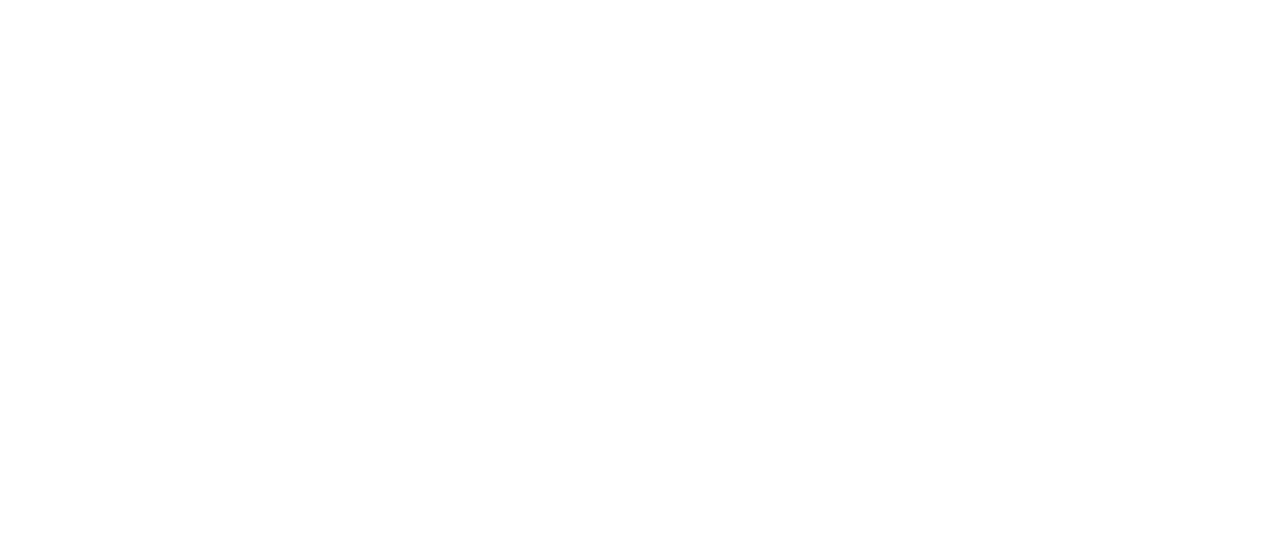
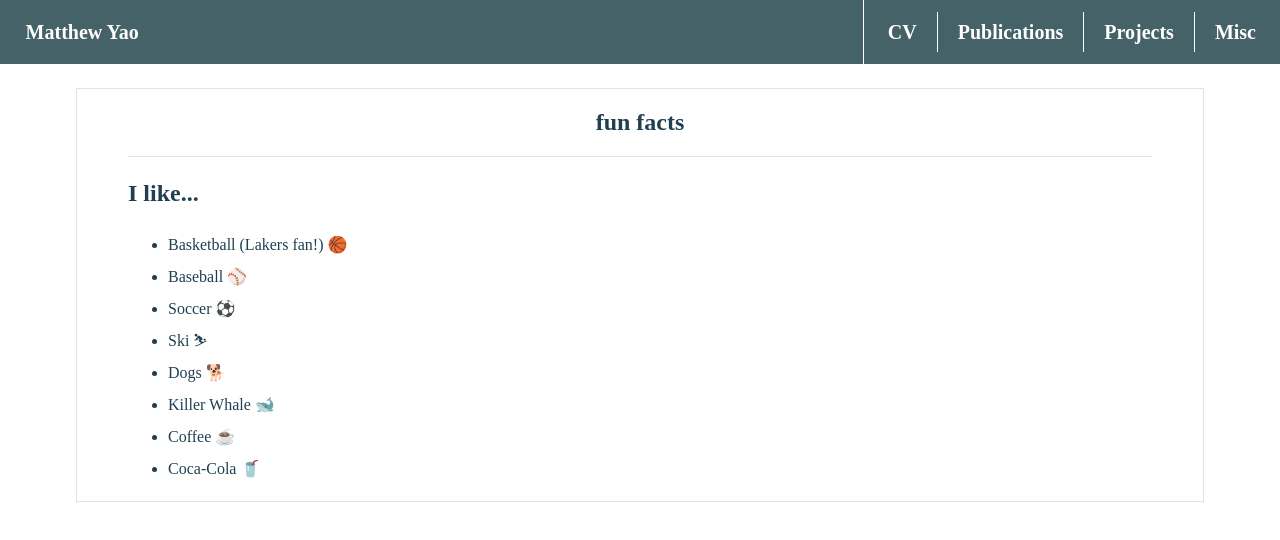
Before and after one commit to JNNNNYao/my-website, a React (Create React App) app: page /misc in a window 1280 px wide. Before the commit this address had no page. Shown: the top 540 px of the page. Built offline with nearby package versions, Linux system fonts and the light colour scheme.

Commit message:
[UPDATE] Misc page

```diff
--- a/src/App.js
+++ b/src/App.js
@@ -6,6 +6,7 @@
 const CV = lazy(() => import('./pages/CV'));
 const Publications = lazy(() => import('./pages/Publications'));
 const Projects = lazy(() => import('./pages/Projects'));
+const Misc = lazy(() => import('./pages/Misc'));
 
 const { PUBLIC_URL } = process.env;
 
@@ -18,6 +19,7 @@
           <Route path="/cv" element={<CV/>} />
           <Route path="/publications" element={<Publications/>} />
           <Route path="/projects" element={<Projects/>} />
+          <Route path="/misc" element={<Misc/>} />
         </Routes>
       </Suspense>
     </BrowserRouter>
--- /dev/null
+++ b/src/css/Misc.scss
@@ -0,0 +1,102 @@
+@import 'libs/palette';
+
+#misc {
+    min-height: calc(100% - 50px);
+    width: 100%;
+    margin-top: 64px;
+    text-align: center;
+    color: _palette(one);
+
+    a {
+        text-decoration: none;
+        color: _palette(one);
+    }
+
+    a:visited {
+        color: _palette(one);
+    }
+
+    @media (hover: hover) {
+        a:hover {
+            color: _palette(five);
+        }
+    }
+
+    .wrapper {
+        display: inline-block;
+        width: 80%;
+        max-width: 1100px;
+        padding-left: 4%;
+        padding-right: 4%;
+        margin: 24px auto;
+        background-color: _palette(three);
+        border: solid 1px _palette(four);
+
+        .intro {
+            margin: auto;
+            text-align: center;
+
+            img {
+                margin-top: 0px;
+                border-radius: 30px;
+                width: 160px;
+            }
+
+            p {
+                text-align: justify;
+            }
+        }
+
+        .resume_top {
+            line-height: 2em;
+            text-align: left;
+            border-top: solid 1px _palette(four);
+        }
+
+        .resume {
+            margin-top: 16px;
+            line-height: 2em;
+            text-align: left;
+            border-top: solid 1px _palette(four);
+        }
+
+        .item {
+            margin-top: 1.5em;
+            line-height: 1em;
+
+            h3 {
+                margin: 0;
+            }
+
+            .right {
+                text-align: right;
+                line-height: 1em;
+            }
+
+            @media screen and (max-width: 860px) {
+                .right {
+                    line-height: 2em;
+                }
+            }
+
+            ul {
+                line-height: 1.5em;
+            }
+        }
+
+        animation-duration: 0.6s;
+        animation-name: slideup;
+    }
+
+    @keyframes slideup{
+        from {
+            margin-top: 100%;
+            height: 250%
+        }
+
+        to {
+            margin-top: 0%;
+            height: 100%;
+        }
+    }
+}
--- a/src/pages/CV.js
+++ b/src/pages/CV.js
@@ -4,7 +4,6 @@
 import '../css/CV.scss'
 
 function CV() {
-  const likes = ['Basketball (Lakers fan!) 🏀', 'Baseball ⚾', 'Soccer ⚽', 'Ski ⛷', 'Dogs 🐕', 'Killer Whale 🐋', 'Coffee ☕', 'Coca-Cola 🥤'];
   return (
     <div class="body">
       <Navigation></Navigation>
@@ -149,15 +148,6 @@
               </div>
             </div>
           </section>
-          <section className="resume">
-            <header>
-              <h2>Misc</h2>
-            </header>
-            I like...
-            <ul>
-              {likes.map((value, index) => { return <li>{value}</li> })}
-            </ul>
-          </section>
         </div>
       </div>
       <Footer></Footer>
--- a/src/pages/Index.js
+++ b/src/pages/Index.js
@@ -21,7 +21,7 @@
             <section className="about">
                 {/* <h2>About</h2> */}
                 <p>
-                Hi, this is Matthew! Welcome to my website&#128526;
+                Hi, this is Matthew! Welcome to my website.
                 I am a research intern at <a href='https://www.mediatek.com/'>MediaTek</a>, mentored by Yi-Chen Lo, Roy Tseng, and Chia-Che Chang. My research interests lie in the fields of learning with limited data, low-level vision, and implicit neural representation.
                 I received a B.S. degree in Computer Science from <a href='https://nthu-en.site.nthu.edu.tw/'>National Tsing Hua University</a>, advised by <a href='http://elsalab.ai/about'>Prof. Chun-Yi Lee</a>.
                 Currently, I am applying for Fall 2023 graduate programs in the U.S.
--- /dev/null
+++ b/src/pages/Misc.js
@@ -0,0 +1,33 @@
+import React from 'react';
+import Navigation from './blocks/Navigation';
+import Footer from './blocks/Footer'
+import '../css/Misc.scss'
+
+function Misc() {
+  const likes = ['Basketball (Lakers fan!) 🏀', 'Baseball ⚾', 'Soccer ⚽', 'Ski ⛷', 'Dogs 🐕', 'Killer Whale 🐋', 'Coffee ☕', 'Coca-Cola 🥤'];
+  return (
+    <div class="body">
+      <Navigation></Navigation>
+      <div id="misc">
+        <div className="wrapper">
+          <section className="intro">
+            <header>
+              <h2>fun facts</h2>
+            </header>
+          </section>
+          <section className="resume_top">
+            <header>
+              <h2>I like...</h2>
+            </header>
+            <ul>
+              {likes.map((value, index) => { return <li>{value}</li> })}
+            </ul>
+          </section>
+        </div>
+      </div>
+      <Footer></Footer>
+    </div>
+  );
+}
+
+export default Misc;
--- a/src/pages/Projects.js
+++ b/src/pages/Projects.js
@@ -19,7 +19,7 @@
           <section className="project">
             <div className="item">
               <h3>
-                ElonMA <a href="https://github.com/JNNNNYao/ElonMA"><FontAwesomeIcon icon={faShareAltSquare} size='s'/></a>
+                <a href="https://github.com/JNNNNYao/ElonMA">ElonMA <FontAwesomeIcon icon={faShareAltSquare} size='s'/></a>
               </h3>
               <i>Jun. 2022</i>
               <p>
@@ -33,11 +33,11 @@
           <section className="project">
             <div className="item">
               <h3>
-                Sim-to-Real: ADUDA <a href="https://aduda.engine210.site/"><FontAwesomeIcon icon={faShareAltSquare} size='s'/></a>
+                <a href="https://aduda.engine210.site/">Sim-to-Real: ADUDA <FontAwesomeIcon icon={faShareAltSquare} size='s'/></a>
               </h3>
               <i>Dec. 2021</i>
               <p>
-                This work targeted the techniques of Unsupervised Domain Adaptation (UDA) for semantic segmentation. We first improve the segmentation accuracy of the UDA Segmentation model with simple yet effective designs. Then we prove its effectiveness in real applications by building an autonomous driving pipeline.
+                This work demonstrated the effectiveness of Unsupervised Domain Adaptation (UDA) and the Sim-to-Real setting with self-driving vehicle applications. We first improved the segmentation accuracy of the UDA Segmentation model with simple yet effective designs. Then, we trained RL agents in the simulator to control the vehicle with segmentation maps. Finally, we integrated the segmentation model, RL agent, and hardware devices (e.g., vehicle, camera, mobile computing platform) with ROS.
               </p>
             </div>
             <div className="image-block">
@@ -47,7 +47,7 @@
           <section className="project">
             <div className="item">
               <h3>
-                GNGAN-Tensorflow <a href="https://github.com/JNNNNYao/GNGAN-Tensorflow"><FontAwesomeIcon icon={faShareAltSquare} size='s'/></a>
+                <a href="https://github.com/JNNNNYao/GNGAN-Tensorflow">GNGAN-Tensorflow <FontAwesomeIcon icon={faShareAltSquare} size='s'/></a>
               </h3>
               <i>Dec. 2021</i>
               <p>
@@ -61,7 +61,7 @@
           <section className="project">
             <div className="item">
               <h3>
-                Curiosity Driven Exploration RL <a href="https://github.com/JNNNNYao/Curiosity-Driven-Exploration-RL"><FontAwesomeIcon icon={faShareAltSquare} size='s'/></a>
+                <a href="https://github.com/JNNNNYao/Curiosity-Driven-Exploration-RL">Curiosity Driven Exploration RL <FontAwesomeIcon icon={faShareAltSquare} size='s'/></a>
               </h3>
               <i>Apr. 2021</i>
               <p>
--- a/src/pages/blocks/Navigation.js
+++ b/src/pages/blocks/Navigation.js
@@ -22,6 +22,9 @@
                     </li>
                     <li key="Projects">
                         <Link to="/projects">Projects</Link>
+                    </li>
+                    <li key="Misc">
+                        <Link to="/misc">Misc</Link>
                     </li>
                 </ul>
             </nav>
@@ -49,6 +52,11 @@
                             setExpanded(!expanded)
                         }} to="/projects">Projects</Link>
                     </li>
+                    <li key="Misc">
+                        <Link onClick={() => {
+                            setExpanded(!expanded)
+                        }} to="/misc">Misc</Link>
+                    </li>
                 </ul>
             </div>
         </header>
```
